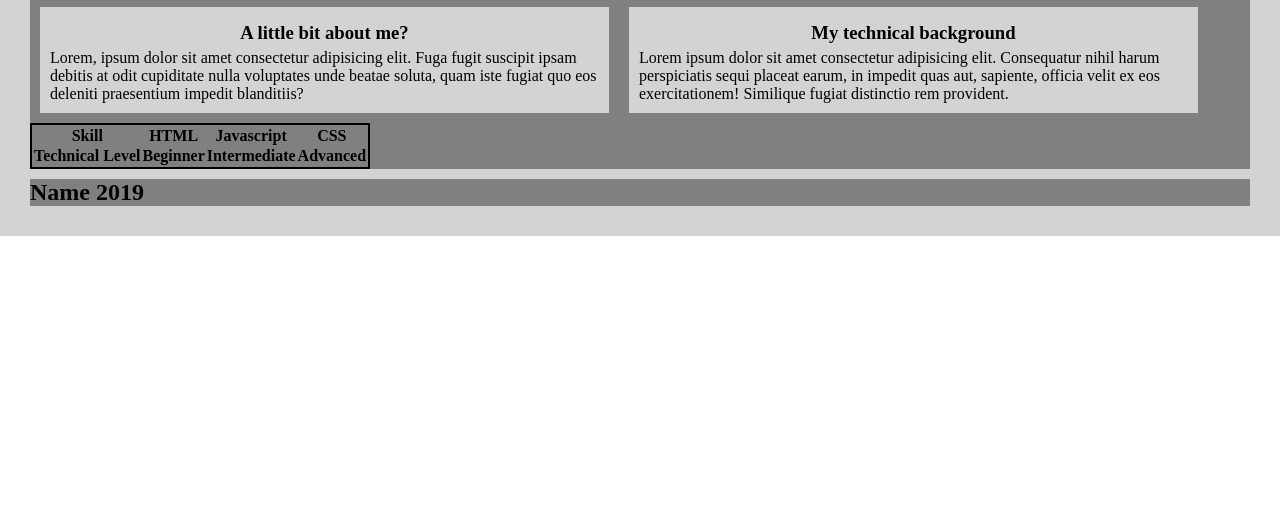
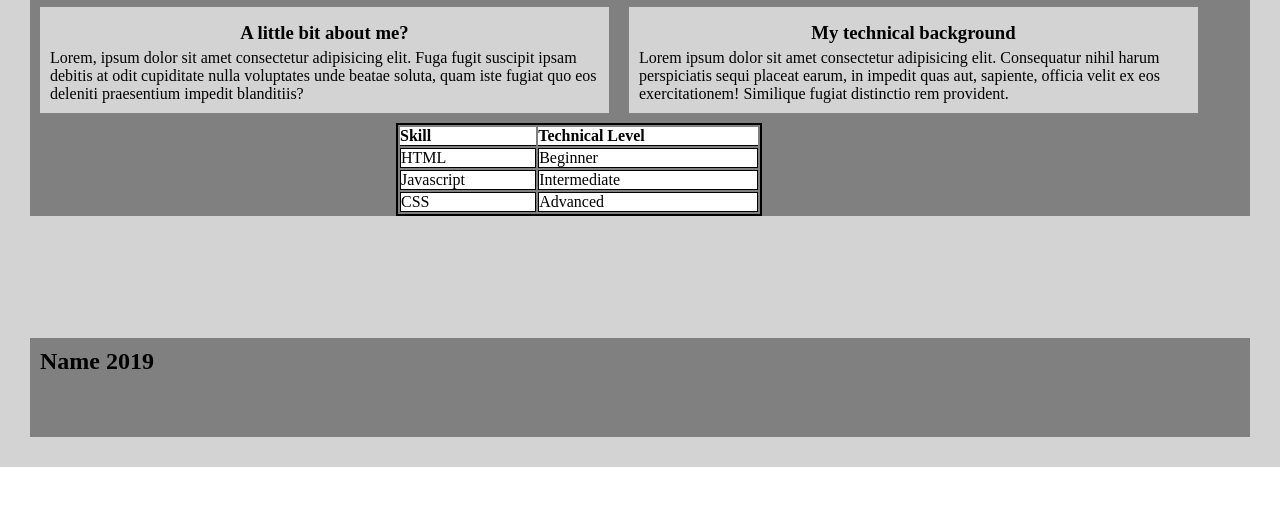
Before and after one commit to noemidmjn/CDA404, a plain HTML site: page s4/mocktca/html/index.html in a window 1280 px wide. Shown: the part 127-632 px from the top of the page. Drawn offline with Linux system fonts and the light colour scheme.

Commit message:
styled table in mocktca

```diff
--- a/s4/mocktca/html/index.html
+++ b/s4/mocktca/html/index.html
@@ -35,24 +35,24 @@
 
                 </article>
 
-                <div id="skilss_table">
                     <table>
-
                         <tr>
                             <th>Skill</th>
-                            <th>HTML</th>
-                            <th>Javascript</th>
-                            <th>CSS</th>
+                            <th>Technical Level</th>
                         </tr>
                         <tr>
-                            <th>Technical Level</th>
-                            <th>Beginner</th>
-                            <th>Intermediate</th>
-                            <th>Advanced</th>
+                            <td>HTML</td>
+                            <td>Beginner</td>
+                        </tr>
+                        <tr>
+                            <td>Javascript</td>
+                            <td>Intermediate</td>
+                        </tr>
+                        <tr>
+                            <td>CSS</td>
+                            <td>Advanced</td>
                         </tr>
                     </table>
-
-                </div><!--skills_table-->
 
             </div><!--main_section-->
 
--- a/s4/mocktca/html/main.css
+++ b/s4/mocktca/html/main.css
@@ -59,17 +59,30 @@ h3 {
     float: left;
 }
 
-#skills_table {
-    align-content: center;
-    background-color: white;
-
-}
-
 table {
+    margin: 10% 30%;
+    width: 30%;
     border: 2px solid black;
 }
 
+th, td {
+    margin: 0;
+    padding: 0;
+    background-color: white;
+    text-align: left;
+}
+
+th {
+    border-bottom: 1px solid black;
+    font-size: 16px;
+}
+
+td {
+    border: 1px solid black;
+}
+
 #footer {
+    padding: 10px 10px 5% 10px;
     height: 15%;
     margin: 10px;
     background-color: grey;
```
Also changed, not shown: foody/main.css (+0 -12 lines).
